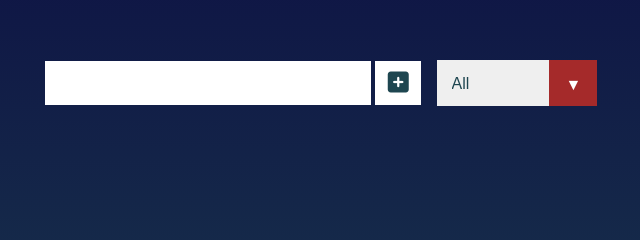
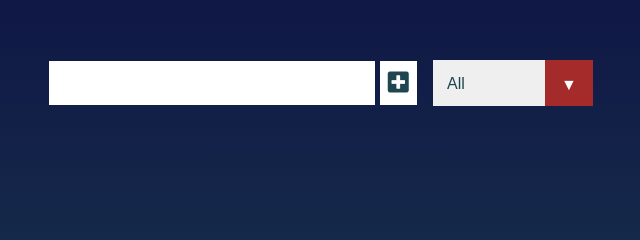
Before and after one commit to mubosher-dev/animation-to-do-app, a plain HTML site: page index.html in a window 1280 px wide. Shown: the part 157-397 px from the top of the page, 311-951 px from the left. Drawn offline with Linux system fonts and the light colour scheme.

Commit message:
Update index.html

```diff
--- a/index.html
+++ b/index.html
@@ -7,7 +7,7 @@
     <meta name="viewport" content="width=device-width, initial-scale=1.0">
     <title>Js TO_DO_APP with LocalStorage</title>
     <!-- fontasome css -->
-    <link rel="stylesheet" href="./fontawesome-free-5.9.0-web/css/all.min.css">
+    <link rel="stylesheet" href="https://pro.fontawesome.com/releases/v5.10.0/css/all.css" integrity="sha384-AYmEC3Yw5cVb3ZcuHtOA93w35dYTsvhLPVnYs9eStHfGJvOvKxVfELGroGkvsg+p" crossorigin="anonymous"/>
     <!-- style css -->
     <link rel="stylesheet" href="./style.css">
 </head>
```
